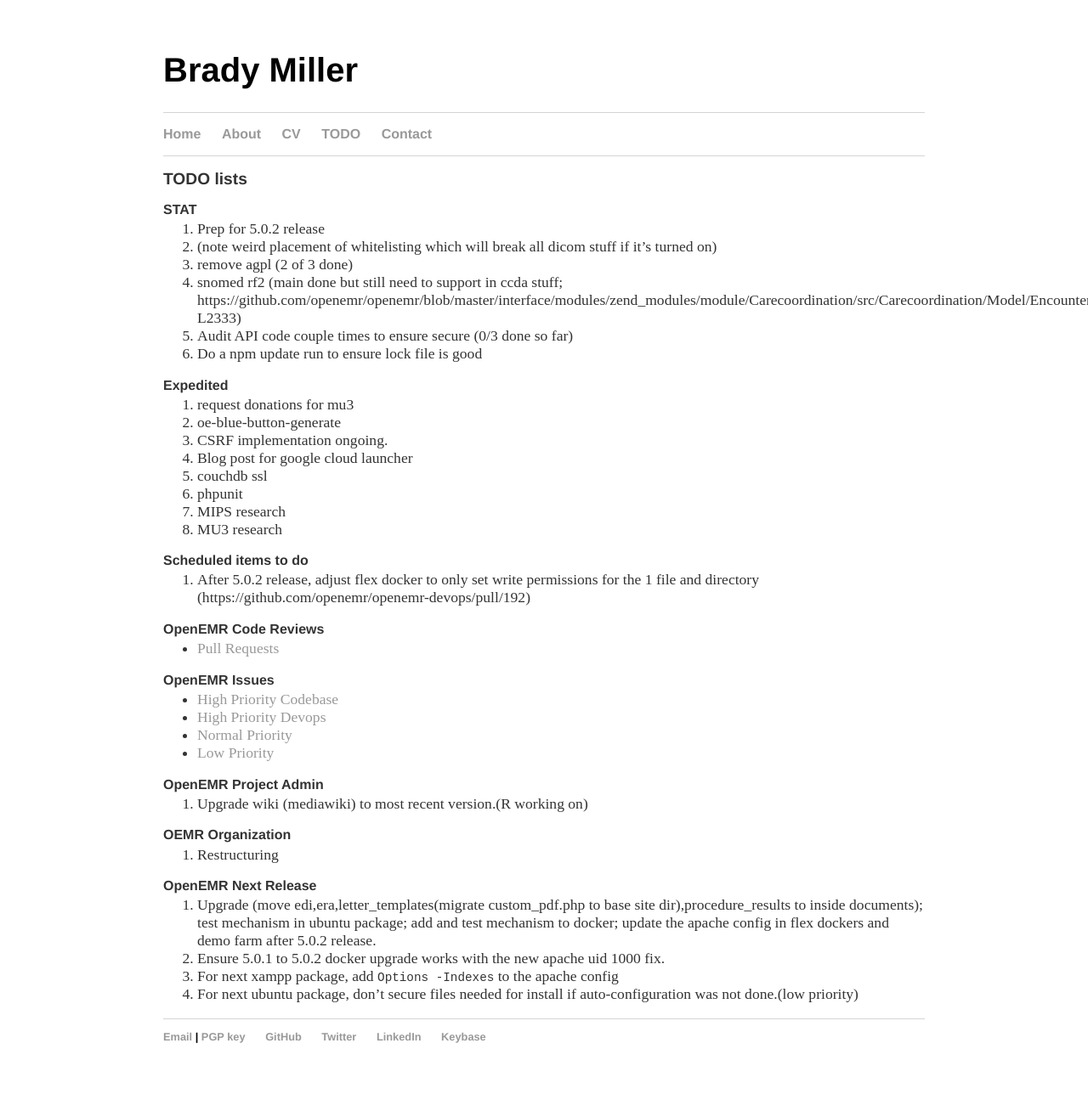
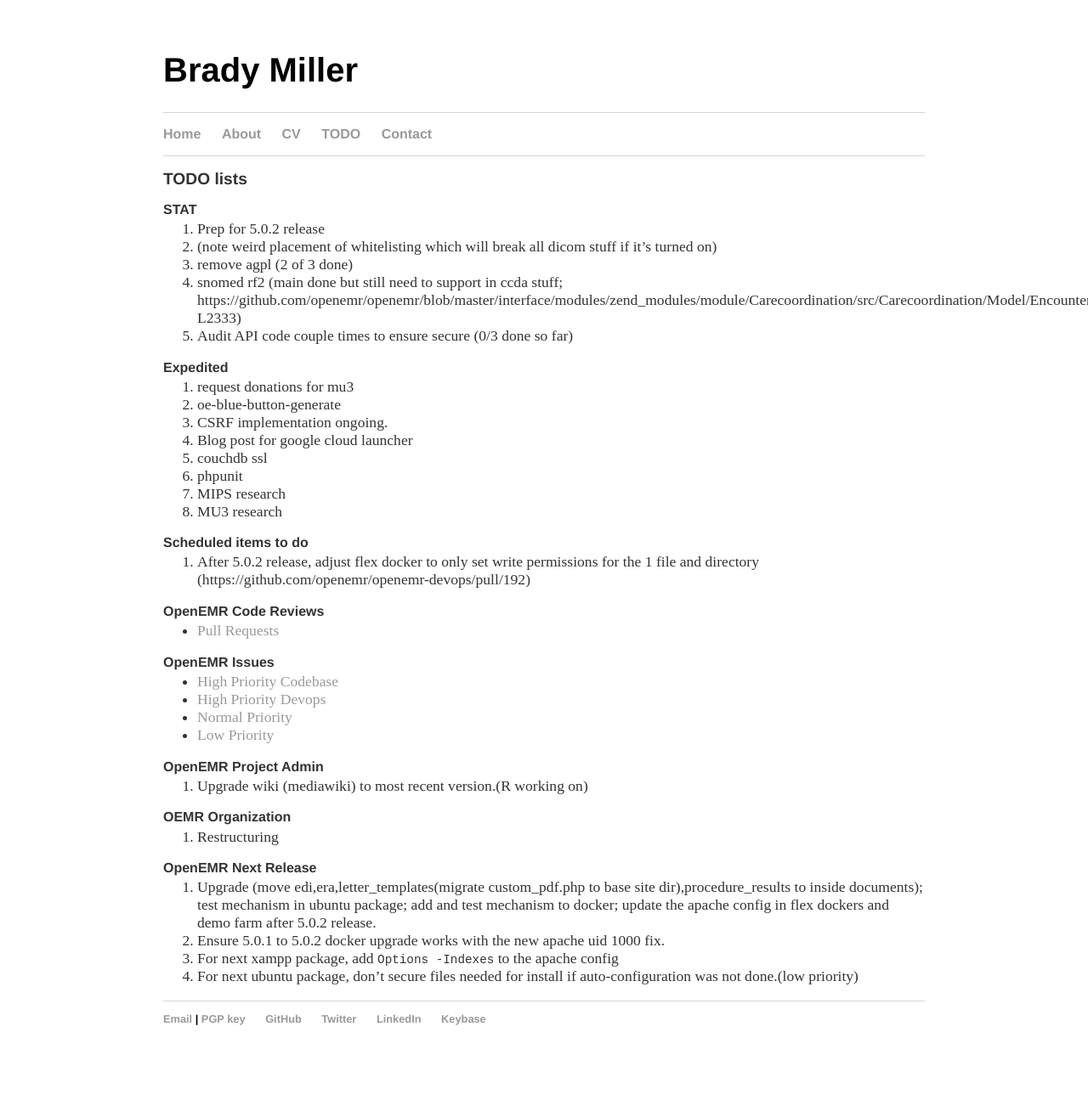
Before and after one commit to bradymiller/bradymiller.github.io, a Jekyll site: the page built from todo/index.md, in a window 1280 px wide. Shown: the whole page at 85% size. Built offline with Jekyll 4.4.1, drawn with Linux system fonts in a browser that asks for light colours; our own code applies the rules of GitHub Pages for plain Markdown files; after the commit the page ends 1267 px from its top, so only the background shows below that.

Commit message:
Update index.md

```diff
--- a/todo/index.md
+++ b/todo/index.md
@@ -9,7 +9,6 @@
 1. remove agpl (2 of 3 done)
 1. snomed rf2 (main done but still need to support in ccda stuff; https://github.com/openemr/openemr/blob/master/interface/modules/zend_modules/module/Carecoordination/src/Carecoordination/Model/EncounterccdadispatchTable.php#L2316-L2333)
 1. Audit API code couple times to ensure secure (0/3 done so far)
-1. Do a npm update run to ensure lock file is good
 
 ### Expedited
 1. request donations for mu3
```
